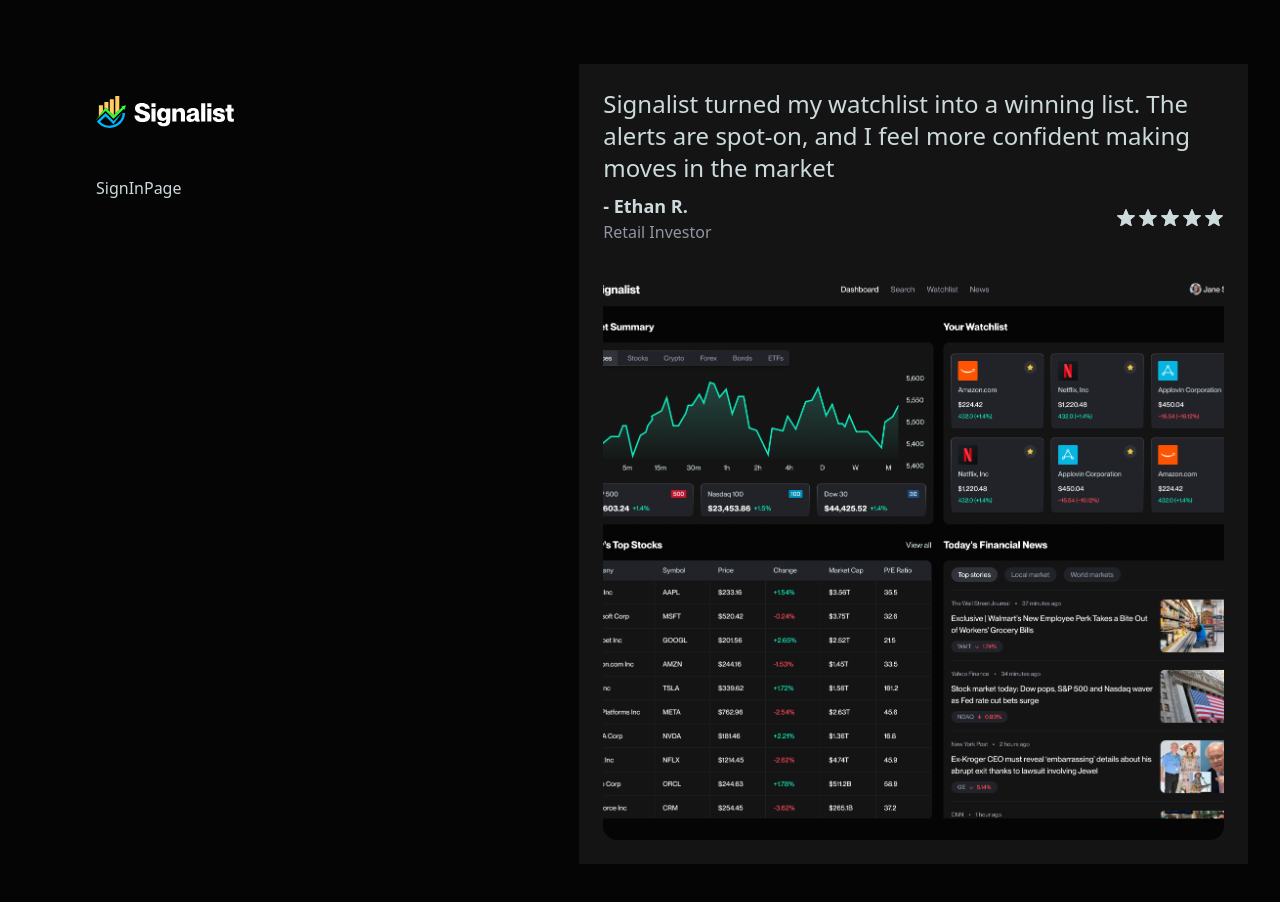
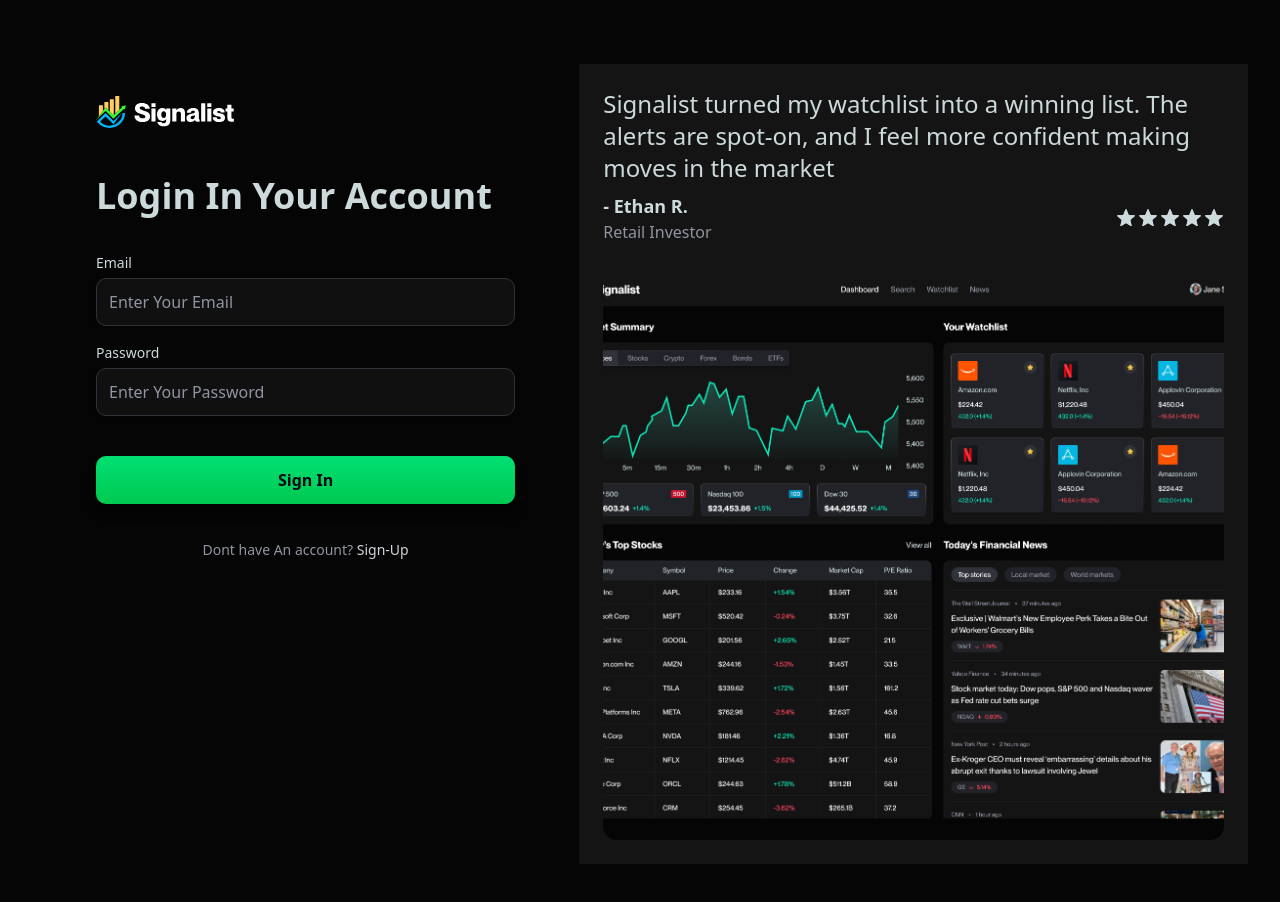
Before and after one commit to amank55/TradeX, a Next.js app: page /sign-in in a window 1280 px wide. Built offline with nearby package versions, Linux system fonts and the light colour scheme.

Commit message:
feat: implement SignIn form with email and password fields; add validation and submission handling

```diff
--- a/app/(auth)/sign-in/page.tsx
+++ b/app/(auth)/sign-in/page.tsx
@@ -1,6 +1,71 @@
+"use client"
+import { Button } from "@/components/button"
+import FooterLink from "@/components/forms/FooterLink"
+import InputField from "@/components/forms/InputField"
+import { SubmitHandler, useForm } from "react-hook-form"
+
 const SignIn = () => {
+  const{
+    register,
+    handleSubmit,
+    control,
+    formState:{errors,isSubmitting}
+  }=useForm<SignInFormData>({
+    defaultValues:{
+      email: "",
+      password: ""
+    }, mode: "onBlur"
+  })
+  const onSubmit: SubmitHandler<SignInFormData> = async (data: SignInFormData) => {
+    try {
+      console.log(data)
+    } catch (e: unknown) {
+      console.log(e)
+    }
+  }
   return (
-    <div>SignInPage</div>
+    <>
+    <h1 className="form-title">Login In Your Account</h1>
+    <form onSubmit={handleSubmit(onSubmit)} className="space-y-5" >
+      <InputField
+       name = "email"
+       label="Email"
+       placeholder="Enter Your Email"
+       register={register}
+       error={errors.email}
+       validation={{
+       required: 'Full Email is required',
+       minLength: {
+      value: 2,
+      message: 'Email must be at least 2 characters'
+      }
+     }}
+    />
+    <InputField
+    name="password"
+    label="Password"
+    placeholder="Enter Your Password"
+    type="password"
+    register={register}
+    error={errors.password}
+    validation={{
+       required: 'Full Password is required',
+       minLength: {
+      value: 8,
+      message: 'Password must be at least 8 characters'
+      }
+     }}
+    />
+   <Button type = "submit" disabled= {isSubmitting}className="green-btn mt-5 w-full">
+       {isSubmitting ? 'Signing In' : 'Sign In'}
+   </Button>
+   <FooterLink
+   text="Dont have An account?"
+   linkText="Sign-Up"
+   href="sign-up"
+   />
+    </form>
+    </>
   )
 }
 export default SignIn
```
